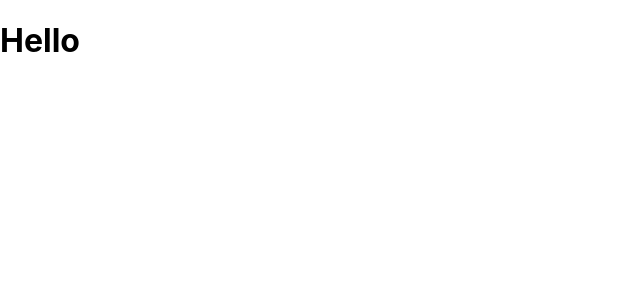
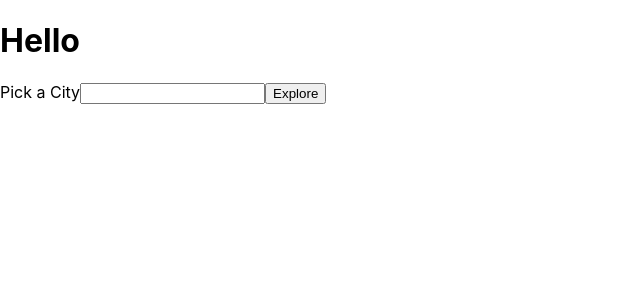
Before and after one commit to junior033/city-explorer, a React (Create React App) app: page / in a window 1280 px wide. Shown: the top 300 px of the page, without its empty margins (0-640 px from the left). Built offline with nearby package versions, Linux system fonts and the light colour scheme.

Commit message:
403 error, will finish next day

```diff
--- a/src/App.js
+++ b/src/App.js
@@ -4,11 +4,58 @@ import axios from 'axios';
 
 class App extends React.Component {
 
+  constructor(props){
+    super(props);
+    this.state = {
+      city : '',
+      cityData: [],
+      error: false,
+      errorMessage: ''
+    }
+  }
+
+  handleInput = (e) => {
+    this.setState({
+      city: e.target.value
+    })
+  }
+
+  getCityData = async (e) => {
+    e.preventDefault();
+
+    try {
+      let url = `https://us1.locationiq.com/v1/search?key=${process.env.REACT_APP_LOCATIONIQ_API_KEY}&q=${this.state.city}&format=json`;
+
+      let cityDataFromAxios = await axios.get(url);
+      console.log(cityDataFromAxios.data);
+
+      this.setState({
+        cityData: cityDataFromAxios.data[0],
+        error: false
+      })
+
+    } catch (error) {
+      this.setState({
+        error: true,
+        errorMessage: error.message
+      })
+    }
+
+
+  }
 
   render() {
     return (
       <>
       <h1> Hello</h1>
+      <form onSubmit={this.getCityData}>
+        <label htmlFor=''> Pick a City
+        <input type='text' onInput={this.handleInput}/>
+        <button type='submit'>Explore  </button>
+        </label>
+      </form>
+
+      {/* <p>{this.state.cityData[0].display_name}</p> */}
       </>
     )
   };
--- a/src/index.js
+++ b/src/index.js
@@ -2,7 +2,7 @@ import React from 'react';
 import ReactDOM from 'react-dom/client';
 import './index.css';
 import App from './App';
-import reportWebVitals from './reportWebVitals';
+
 
 const root = ReactDOM.createRoot(document.getElementById('root'));
 root.render(
@@ -14,4 +14,3 @@ root.render(
 // If you want to start measuring performance in your app, pass a function
 // to log results (for example: reportWebVitals(console.log))
 // or send to an analytics endpoint. Learn more: https://bit.ly/CRA-vitals
-reportWebVitals();
--- a/src/reportWebVitals.js
+++ /dev/null
@@ -1,13 +0,0 @@
-const reportWebVitals = onPerfEntry => {
-  if (onPerfEntry && onPerfEntry instanceof Function) {
-    import('web-vitals').then(({ getCLS, getFID, getFCP, getLCP, getTTFB }) => {
-      getCLS(onPerfEntry);
-      getFID(onPerfEntry);
-      getFCP(onPerfEntry);
-      getLCP(onPerfEntry);
-      getTTFB(onPerfEntry);
-    });
-  }
-};
-
-export default reportWebVitals;
```
Also changed, not shown: 2 other files (tests, documents, lock files or other folders).
